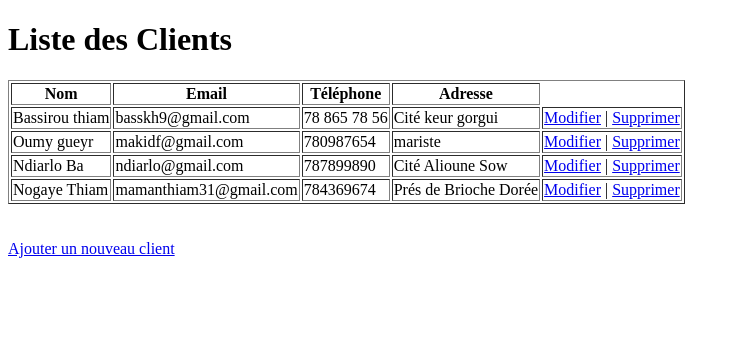
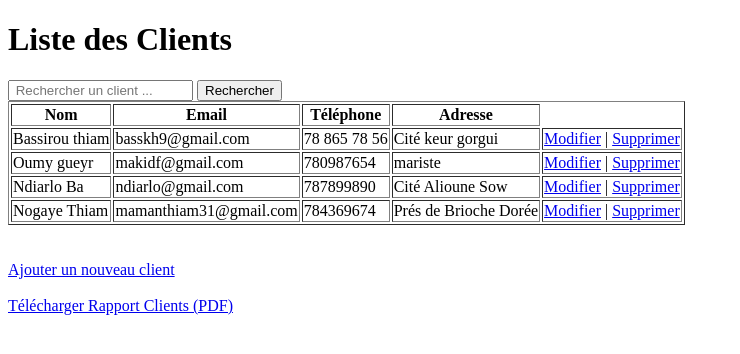
Before and after one commit to mamanThiam/gestion_sav_facture, a Django app: page /clients/ in a window 1280 px wide. Shown: the top 354 px of the page, without its empty margins (0-740 px from the left). Run offline with Django 5.2, Linux system fonts and the light colour scheme; data comes from the database, SQL or seed files in the repository.

Commit message:
Ajout d'un systeme de génération de rapport pdf et excel

```diff
--- a/sav_factures/gestion/templates/gestion/liste_clients.html
+++ b/sav_factures/gestion/templates/gestion/liste_clients.html
@@ -7,6 +7,10 @@
 </head>
 <body>
     <h1>Liste des Clients</h1>
+    <form method= "GET" action="{% url 'liste_clients' %}">
+        <input type="text" name="q" placeholder=" Rechercher un client ..."  value="{{request.GET.get}}">
+        <button type= "submit">Rechercher </button>
+    </form>
     <table border="1">
         <thead>
             <tr>
@@ -33,7 +37,13 @@
         </tbody>
     </table>
     <br></br>
-    <a href="{% url 'ajouter_client' %}">Ajouter un nouveau client</a>
+    <a href="{% url 'ajouter_client' %}">Ajouter un nouveau client</a><br></br>
+    <div class="d-flex justify-content-end mb-3">
+        <a href="{% url 'rapport_clients_pdf' %}" class="btn btn-primary">
+            Télécharger Rapport Clients (PDF)
+        </a>
+    </div>
+
 
 </body>
 </html>
--- a/sav_factures/gestion/urls.py
+++ b/sav_factures/gestion/urls.py
@@ -11,4 +11,7 @@ urlpatterns = [
     path('ascenseur/ajouter/', views.ajouter_ascenseur, name='ajouter_ascenseur'),
     path('ascenseur/<int:id>/modifier/',views.modifier_ascenseur,name='modifier_ascenseur'),
     path('ascenseur/<int:id>/supprimer/',views.supprimer_ascenseur,name='supprimer_ascenseur'),
+#les routes pour les rapports des clients et des ascenseurs
+    path('rapport/clients/pdf/', views.rapport_clients_pdf, name='rapport_clients_pdf'),
+    path('rapport/ascenseurs/excel/', views.rapport_ascenseurs_excel, name='rapport_ascenseurs_excel')
 ]
--- a/sav_factures/gestion/views.py
+++ b/sav_factures/gestion/views.py
@@ -3,12 +3,21 @@ from .models import Client , Ascenseur
 from .forms import ClientForm
 from .forms import AscenseurForm
 from django.contrib import messages
+from django.db.models import Q
+from reportlab.pdfgen import canvas
 from django.http import HttpResponse
-
+import openpyxl
 #les vues pour la gestion des clients
 # liste des clients
 def liste_clients(request):
-    clients = Client.objects.all()
+    query = request.GET.get ('q')  # Recuperation de la requete de recherche
+    if query:
+        clients = Client.objects.filter(
+            Q(nom__icontains=query) | #rechercher par nom
+            Q(email__icontains=query) #rechercher par email
+        )
+    else:
+        clients = Client.objects.all()
     return render(request, 'gestion/liste_clients.html',{'clients': clients})
 
 
@@ -48,8 +57,27 @@ def supprimer_client(request, client_id):
         client.delete()  #supprimer le client
         messages.success(request, "Le client a été supprimé avec succès.")
         return redirect('liste_clients') #rediriger vers la liste des clients
-    #  page pour confirmer la suppression
+#  page pour confirmer la suppression
     return render(request, 'gestion/supprimer_client.html', {'client': client})
+
+#Rapport en pdf
+def rapport_clients_pdf(request):
+# Création de la reponse http avec une en-tete pdf
+    response = HttpResponse(content_type ='application/pdf')
+    response['Content_Disposition'] = 'attachment; filename= "rapport_clients.pdf"'
+#Génération du document pdf
+    pdf_canvas = canvas.Canvas(response)
+    pdf_canvas.setFont("Times New Roman", 12 )
+    pdf_canvas.drawString(100,800,"Rapport des clients")
+#Recupération des données des clients
+    clients = Client.object.all()
+    y_position = 750
+    for client in clients:
+        pdf_canvas.drawString(100,y_position, f"Nom:{client.nom}, Téléphone:{client.telephone}, Adresse:{client.adresse}")
+        y_position -= 20
+
+    pdf_canvas.save()
+    return response
 
 
 
@@ -57,7 +85,15 @@ def supprimer_client(request, client_id):
 
 #la vue pour la liste des ascenseurs
 def liste_ascenseurs(request):
-    ascenseurs= Ascenseur.objects.all()
+    query = request.GET.get('q')
+    if query:
+        ascenseurs= Ascenseur.objet.filter(
+            Q(client__nom__icontains=query) | #recherche par nom client
+            Q(numero_serie__icontains=query) #recherche par numero serie
+        )
+
+    else:
+        ascenseurs= Ascenseur.objects.all()
     return render( request, 'gestion/liste_ascenseurs.html', {'ascenseurs': ascenseurs})
 
 #la vue pour ajouter un ascenseurs
@@ -92,6 +128,32 @@ def supprimer_ascenseur(request, id):
         ascenseur.delete()
         messages.success(request, "L'ascenseur a été supprimé avec succès.")
         return redirect('liste_ascenseurs')
-    else:
-        form=AscenseurForm()
     return render (request, 'gestion/supprimer_ascenseur.html', {'form': form, 'ascenseur': ascenseur})
+
+
+#Rapport en excel
+def rapport_ascenseurs_excel(request):
+    #creation du fichier excel
+    wb = openpyxl.Workbook()
+    ws = wb.active
+    ws.title = "Rapport des ascenseurs"
+
+    #En-tete
+    headers = ["Client","Marque","Modèle","Numero de Série","Date d'installaion"]
+    ws.append(headers)
+
+    #données des ascenseurs
+    ascenseurs = Ascenseur.object.all()
+    for ascenseur in ascenseurs:
+        ws.append([
+            ascenseur.client.nom if ascenseur.client else "",
+            ascenseur.marque,
+            ascenseur.modele,
+            ascenseur.numero_serie,
+            ascenseur.date_installation.strftime('%d-%m-%Y') if ascenseur.date_installation else ""
+        ])
+    # Envoi de la reponse
+    response =HttpResponse(content_type="application/vnd.openpyxmlformats-officedocument.spreadsheetml.sheet")
+    response['Conten_Disposition']= 'attachment;filename="Rapport_ascenseur.xlsx"'
+    wb.save(response)
+    return response
--- a/sav_factures/sav_factures/urls.py
+++ b/sav_factures/sav_factures/urls.py
@@ -33,5 +33,7 @@ urlpatterns = [
     path('ascenseur/ajouter/', views.ajouter_ascenseur, name='ajouter_ascenseur'),
     path('ascenseur/<int:id>/modifier/',views.modifier_ascenseur,name='modifier_ascenseur'),
     path('ascenseur/<int:id>/supprimer/',views.supprimer_ascenseur,name='supprimer_ascenseur'),
-
+#les routes pour les rapports des clients et des ascenseurs
+    path('rapport/clients/pdf/', views.rapport_clients_pdf, name='rapport_clients_pdf'),
+    path('rapport/ascenseurs/excel/', views.rapport_ascenseurs_excel, name='rapport_ascenseurs_excel')
 ]
```
Also changed, not shown: sav_factures/gestion/templates/gestion/ajouter_ascenseur.html (+10 -10 lines), sav_factures/gestion/templates/gestion/liste_ascenseurs.html (+10 -1 lines).
